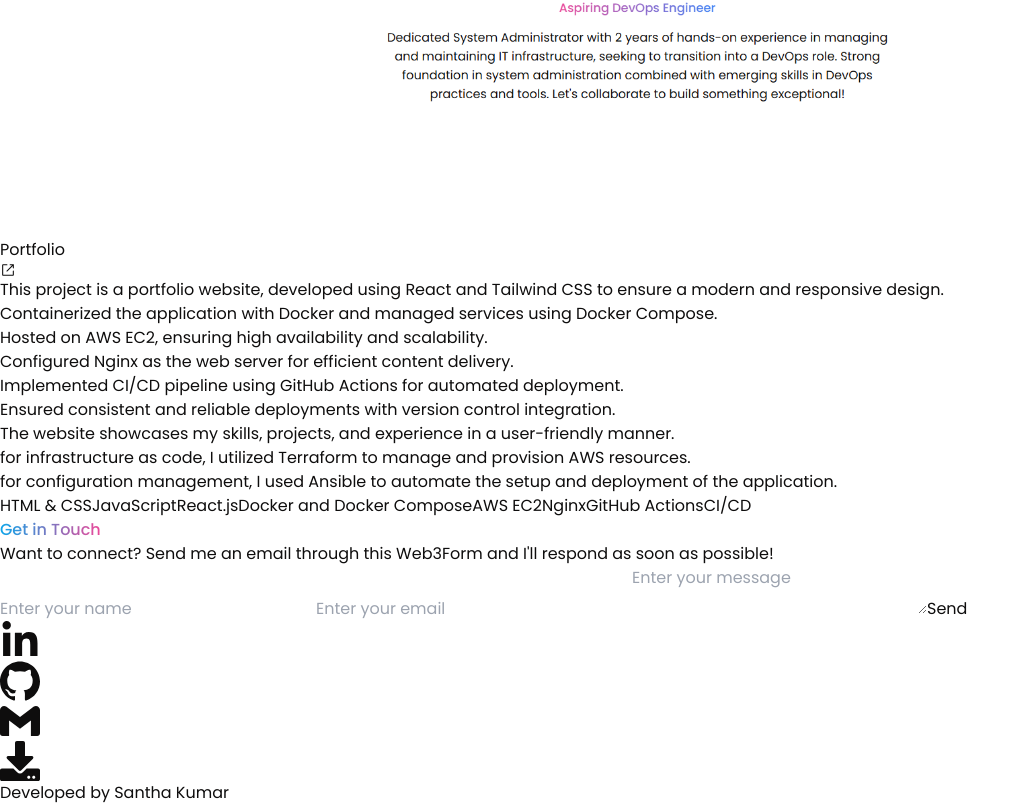
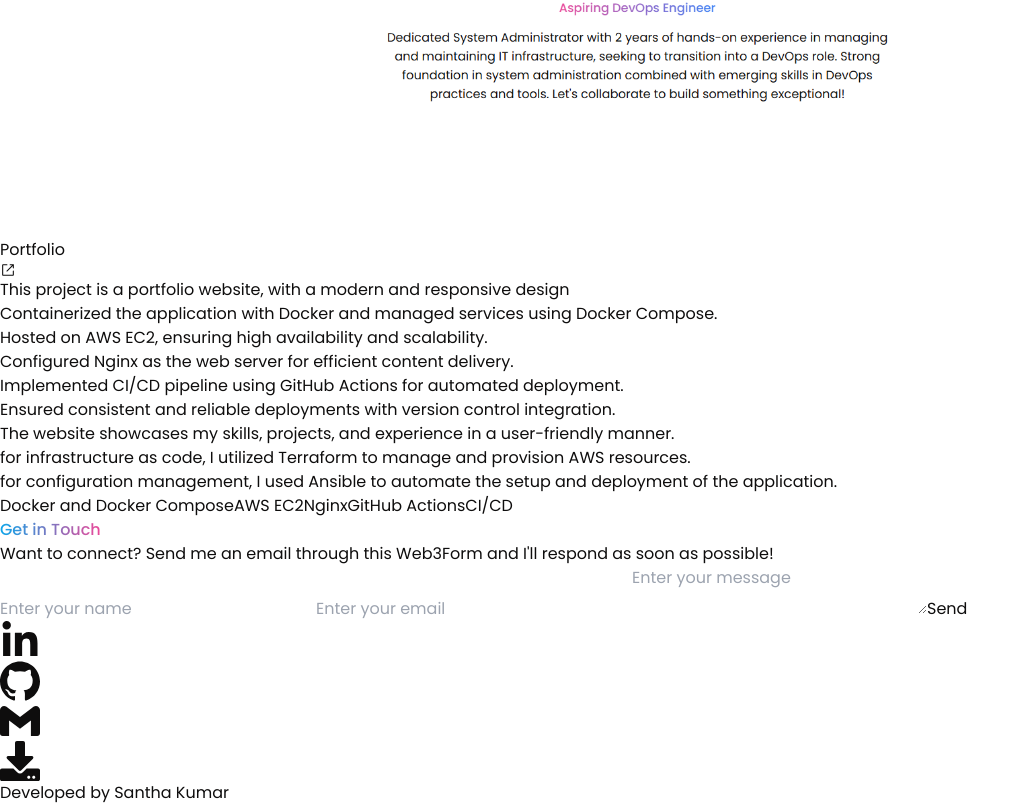
Before and after one commit to Santhakumar17/Portfolio-SanthaKumar, a React (Vite) app in the folder application_code/: page / in a window 1280 px wide. Shown: the part 5310-6115 px from the top of the page, without its empty margins (0-1030 px from the left). Built offline with nearby package versions, Linux system fonts and the light colour scheme.

Commit message:
updated projects and hero.jsx

```diff
--- a/application_code/src/components/Projects.jsx
+++ b/application_code/src/components/Projects.jsx
@@ -7,7 +7,7 @@ const projectsData = [
     image: "/portfolio_png.png",
     title: "Portfolio",
     description: [
-      "This project is a portfolio website, developed using React and Tailwind CSS to ensure a modern and responsive design.",
+      "This project is a portfolio website, with a modern and responsive design",
       "Containerized the application with Docker and managed services using Docker Compose.",
       "Hosted on AWS EC2, ensuring high availability and scalability.",
       "Configured Nginx as the web server for efficient content delivery.",
@@ -18,9 +18,6 @@ const projectsData = [
       "for configuration management, I used Ansible to automate the setup and deployment of the application.",
     ],
     technologies: [
-      "HTML & CSS",
-      "JavaScript",
-      "React.js",
       "Docker and Docker Compose",
       "AWS EC2",
       "Nginx",
```
